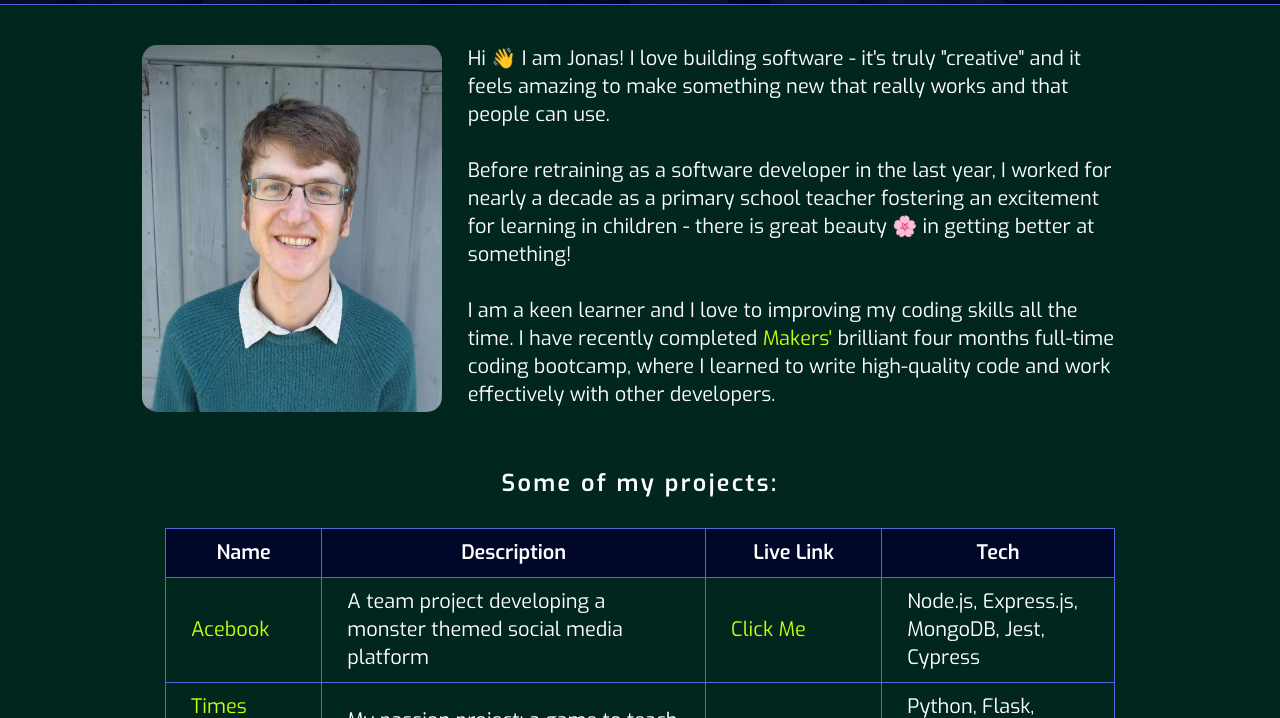
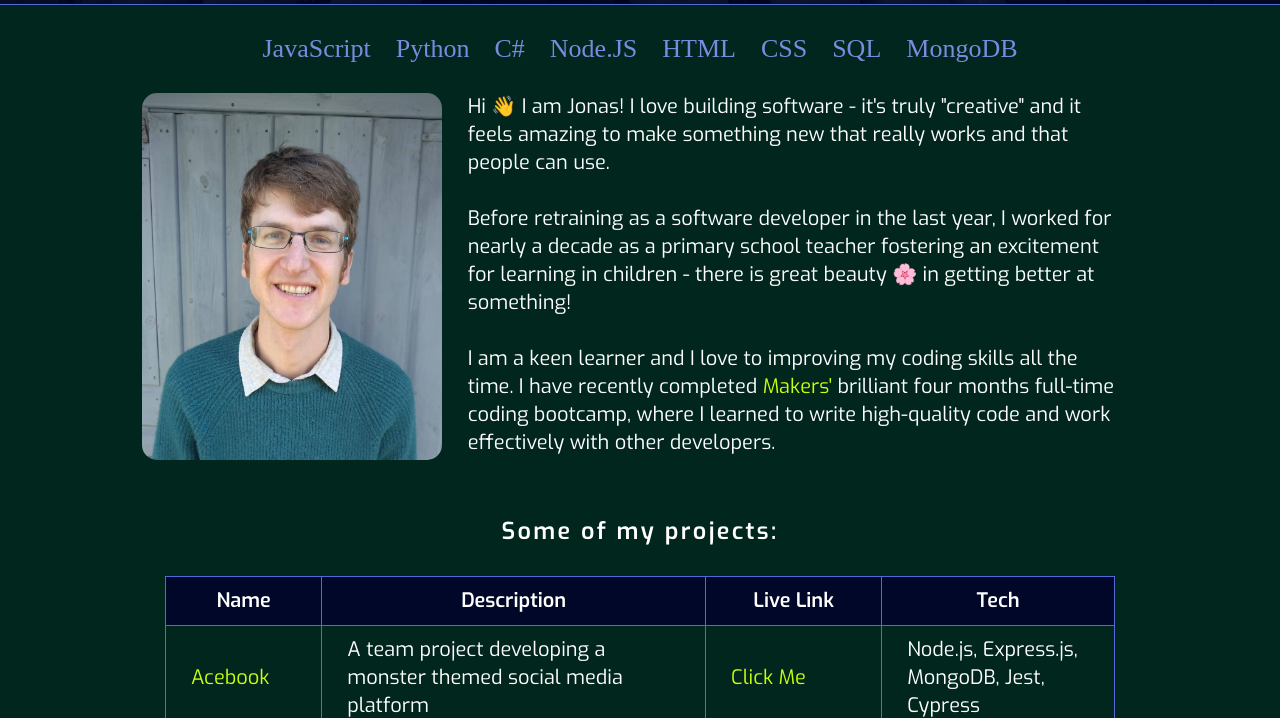
Before and after one commit to jonas-diete/portfolio, a plain HTML site: page index.html in a window 1280 px wide. Shown: the part 198-916 px from the top of the page. Drawn offline with Linux system fonts and the light colour scheme.

Commit message:
skills list added

```diff
--- a/index.html
+++ b/index.html
@@ -53,6 +53,16 @@
 
 		<main>
 			<section>
+				<div class="tech-list">
+					<div class="tech-item">JavaScript</div>
+					<div class="tech-item">Python</div>
+					<div class="tech-item">C#</div>
+					<div class="tech-item">Node.JS</div>
+					<div class="tech-item">HTML</div>
+					<div class="tech-item">CSS</div>
+					<div class="tech-item">SQL</div>
+					<div class="tech-item">MongoDB</div>
+				</div>
 				<div class="paragraph">
 					<img src="images/portrait.png" alt="a portrait of Jonas" id="portrait">
 					<p>
--- a/style.css
+++ b/style.css
@@ -132,6 +132,18 @@ a.selected:hover, a.selected:active {
 	width: 300px;
 	border-radius: 15px;
 	margin: 20px 0;
+}
+
+.tech-list {
+	font-family: 'Rockwell', 'Bookman Old Style', serif;
+	text-align: center;
+}
+
+.tech-item {
+	color: #7a8bdf;
+	font-size: 26px;
+	display: inline-block;
+	padding: 10px;
 }
 
 section {
```
Also changed, not shown: skills.html (+1 -1 lines).
